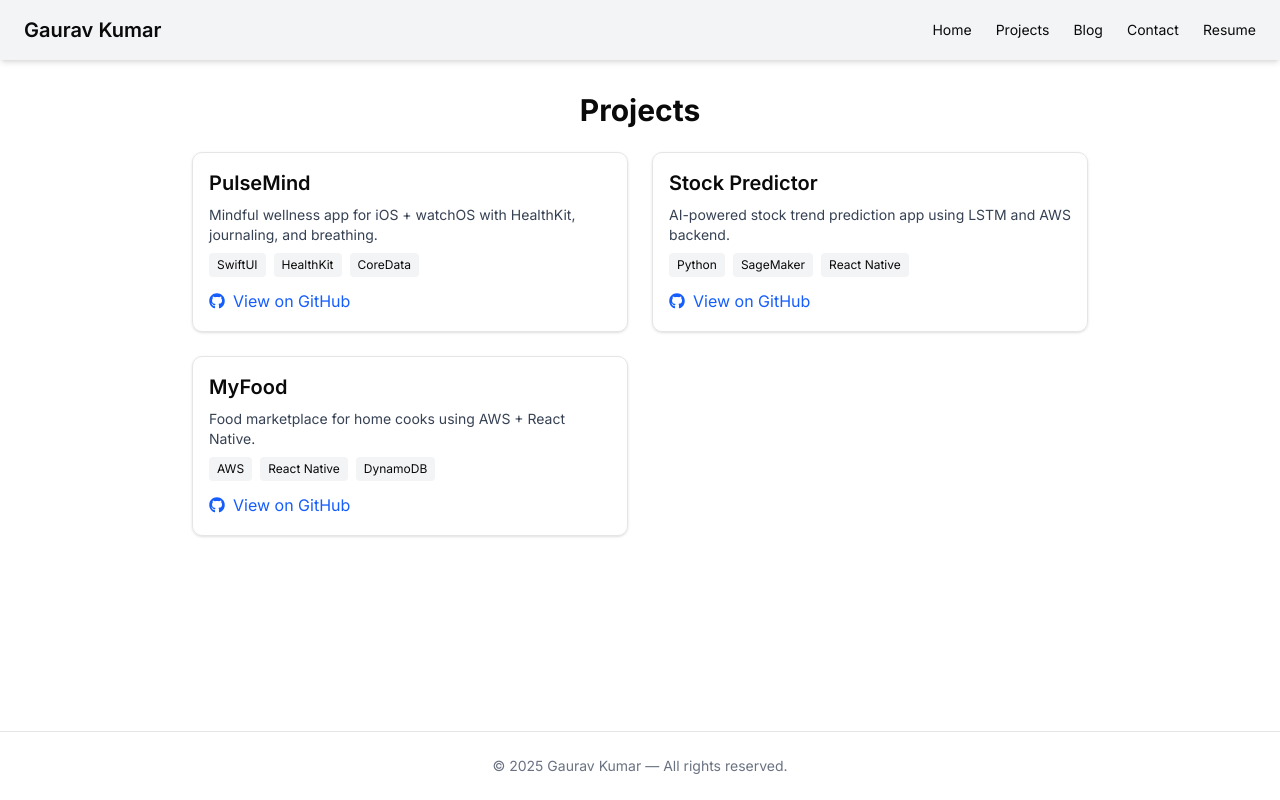
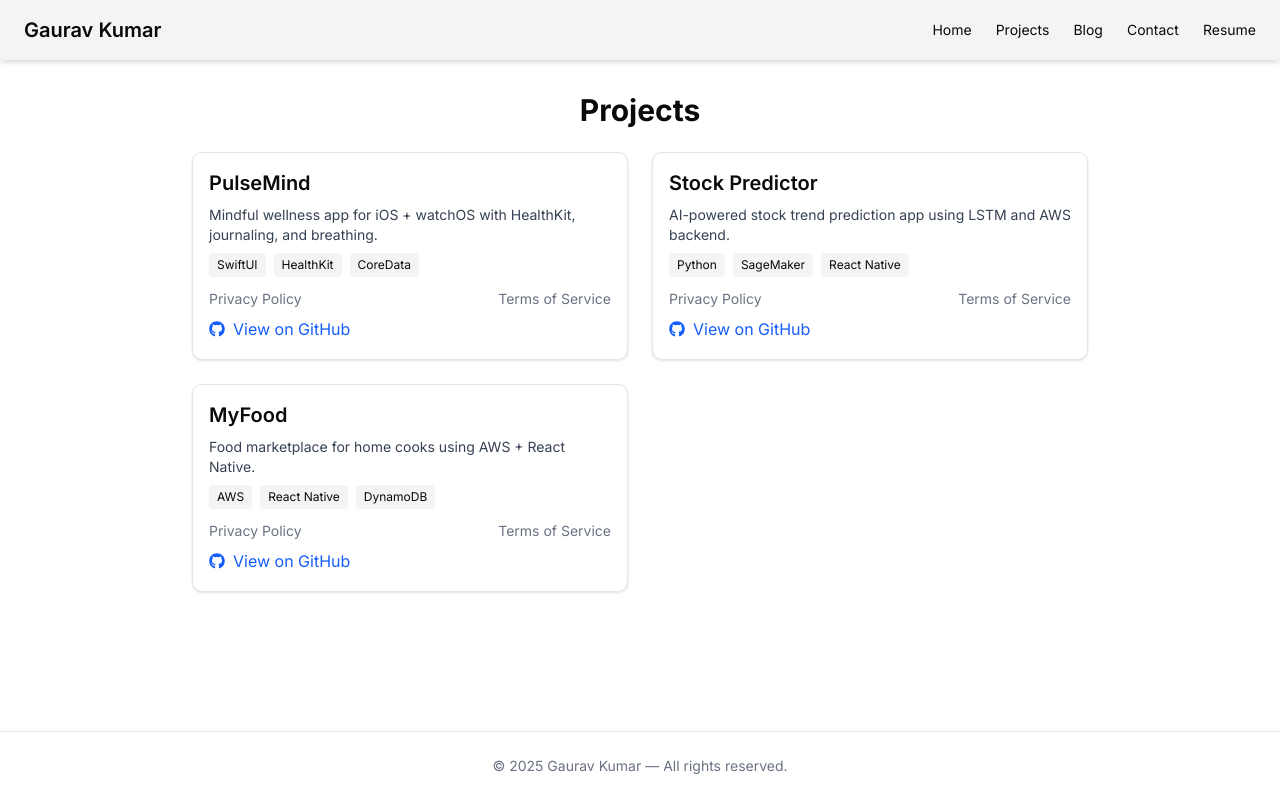
Before and after one commit to mobigaurav/gaurav-portfolio, a Next.js app: page /projects in a window 1280 px wide. Built offline with nearby package versions, Linux system fonts and the light colour scheme.

Commit message:
privacy policy update

```diff
--- a/app/projects/page.tsx
+++ b/app/projects/page.tsx
@@ -9,18 +9,24 @@ const projects = [
     description: "Mindful wellness app for iOS + watchOS with HealthKit, journaling, and breathing.",
     tech: ["SwiftUI", "HealthKit", "CoreData"],
     github: "https://github.com/mobigaurav/pulsemind",
+    privacyPolicy:"../policies/pulsemind/privacy",
+    tos:'../policies/pulsemind/terms',
   },
   {
     title: "Stock Predictor",
     description: "AI-powered stock trend prediction app using LSTM and AWS backend.",
     tech: ["Python", "SageMaker", "React Native"],
     github: "https://github.com/mobigaurav/ai-stock-predictor",
+    privacyPolicy:"../policies/stock-predictor/privacy",
+    tos:'../policies/stock-predictor/terms',
   },
   {
     title: "MyFood",
     description: "Food marketplace for home cooks using AWS + React Native.",
     tech: ["AWS", "React Native", "DynamoDB"],
     github: "https://github.com/mobigaurav/myfood-app",
+    privacyPolicy:"../policies/myfood/privacy",
+    tos:'../policies/myfood/terms',
   },
 ];
 
@@ -38,6 +44,14 @@ export default function ProjectsPage() {
                 <span key={t} className="bg-gray-100 text-xs px-2 py-1 rounded">{t}</span>
               ))}
             </div>
+            <div className="flex justify-between text-sm text-gray-500 mb-2">
+              <Link href={proj.privacyPolicy} target="_blank" className="hover:underline">
+                Privacy Policy
+              </Link>
+              <Link href={proj.tos} target="_blank" className="hover:underline">
+                Terms of Service
+              </Link>
+            </div>
             <Link href={proj.github} target="_blank" className="inline-flex items-center text-blue-600 hover:underline">
               <FaGithub className="mr-2" /> View on GitHub
             </Link>
```
